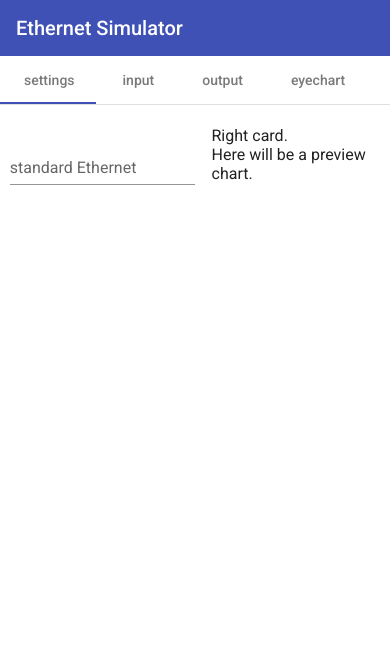
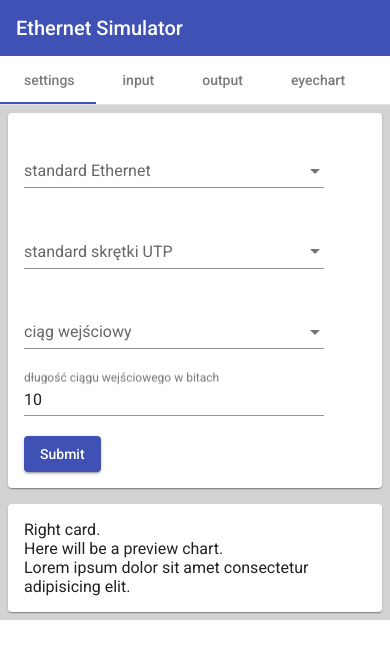
Before and after one commit to janmakar1/ethersim-angular, an Angular app: page / in a window 390 px wide. Shown: the top 658 px of the page. Built offline with nearby package versions, Linux system fonts and the light colour scheme.

Commit message:
Angular Material's GridList changed for CSS grid's two column layout (and 1 column in mobile)

```diff
--- a/src/app/settings-view/settings-view.component.css
+++ b/src/app/settings-view/settings-view.component.css
@@ -1,14 +1,18 @@
 .container {
-  margin-top: 1em;
+  padding: 0.5em 0.5em;
+  background-color: lightgray;
+  display: grid;
+  grid-template-columns: 1fr;
+  gap: 1em;
+}
+
+@media (min-width: 680px) {
+  .container {
+    grid-template-columns: 1fr 1fr;
+  }
 }
 
 mat-form-field {
   display: block;
-  /* width: fit-content; */
   width: 300px;
 }
-
-mat-card {
-  height: 90%;
-  width: 90%;
-}
--- a/src/app/settings-view/settings-view.component.html
+++ b/src/app/settings-view/settings-view.component.html
@@ -1,9 +1,6 @@
 <div class="container">
-
-  <mat-grid-list cols="2" rowHeight="2:1">
-    <mat-grid-tile>
+  <div>
     <mat-card>
-
       <mat-form-field appearance="standard">
         <mat-label>standard Ethernet</mat-label>
         <mat-select>
@@ -37,12 +34,17 @@
       <button mat-raised-button color="primary">Submit</button>
 
     </mat-card>
-    </mat-grid-tile>
-    <mat-grid-tile>
+  </div>
+  <div>
     <mat-card>
       Right card. <br> Here will be a preview chart. <br>
+      Lorem ipsum dolor sit amet consectetur adipisicing elit.
+      <!-- Obcaecati eaque nemo perferendis adipisci similique quos excepturi atque,
+      asperiores reprehenderit perspiciatis. Perferendis sed, ea quis dolore aspernatur velit odio enim sit?
+      Lorem ipsum dolor sit amet consectetur adipisicing elit. Soluta, aliquid?
+      Lorem ipsum dolor sit amet consectetur adipisicing elit. Natus, quidem.
+      Lorem ipsum dolor, sit amet consectetur adipisicing elit. Veritatis, quasi?
+      Lorem ipsum dolor sit amet consectetur adipisicing elit. Temporibus, nostrum? -->
     </mat-card>
-    </mat-grid-tile>
-  </mat-grid-list>
-
   </div>
+</div>
```
Lines whose indentation alone changed are shown as unchanged.
